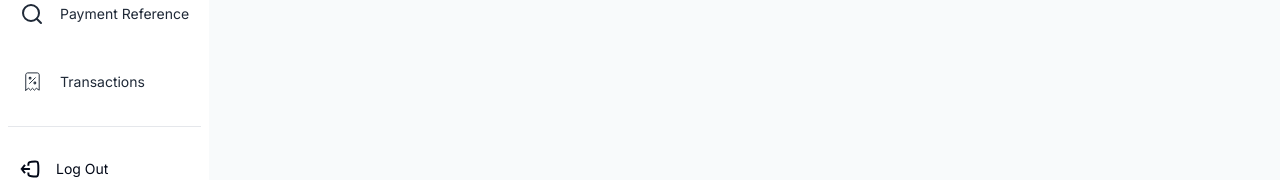
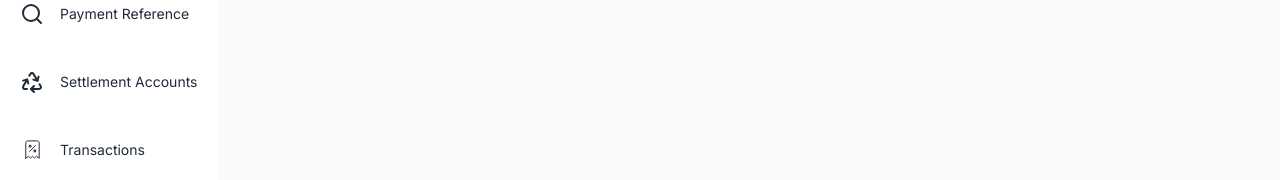
Before and after one commit to ieadeleke/dashboard, a Next.js app: page /agents in a window 1280 px wide. Shown: the part 247-427 px from the top of the page. Built offline with nearby package versions, Linux system fonts and the light colour scheme.

Commit message:
added settlement accounts

```diff
--- a/src/components/layout/dashboard/components/MenuSideBar.tsx
+++ b/src/components/layout/dashboard/components/MenuSideBar.tsx
@@ -8,7 +8,7 @@ import Link from 'next/link'
 import { Divider } from '@/components/Divider'
 import { ConfirmationAlertDialog, ConfirmationAlertDialogRef } from '@/components/dialogs/ConfirmationAlertDialog'
 import { useRef } from 'react'
-import { PhoneIcon, SearchIcon } from 'lucide-react'
+import { PhoneIcon, RecycleIcon, SearchIcon } from 'lucide-react'
 import { logOut } from '@/utils/auth/logout'
 
 
@@ -51,6 +51,7 @@ export const MenuSideBar = () => {
                 {/* <ListItem startIcon={<AgentsIcon />} name="Agents" href="/agents" /> */}
                 <ListItem startIcon={<AgencyIcon />} name="Agency" href="/agency" />
                 <ListItem startIcon={<SearchIcon />} name="Payment Reference" href="/web-transactions" />
+                <ListItem startIcon={<RecycleIcon />} name="Settlement Accounts" href="/settlement-accounts" />
                 <ListItem startIcon={<TransactionIcon />} name="Transactions" href="/transactions" />
                 <Divider />
                 <div
```
